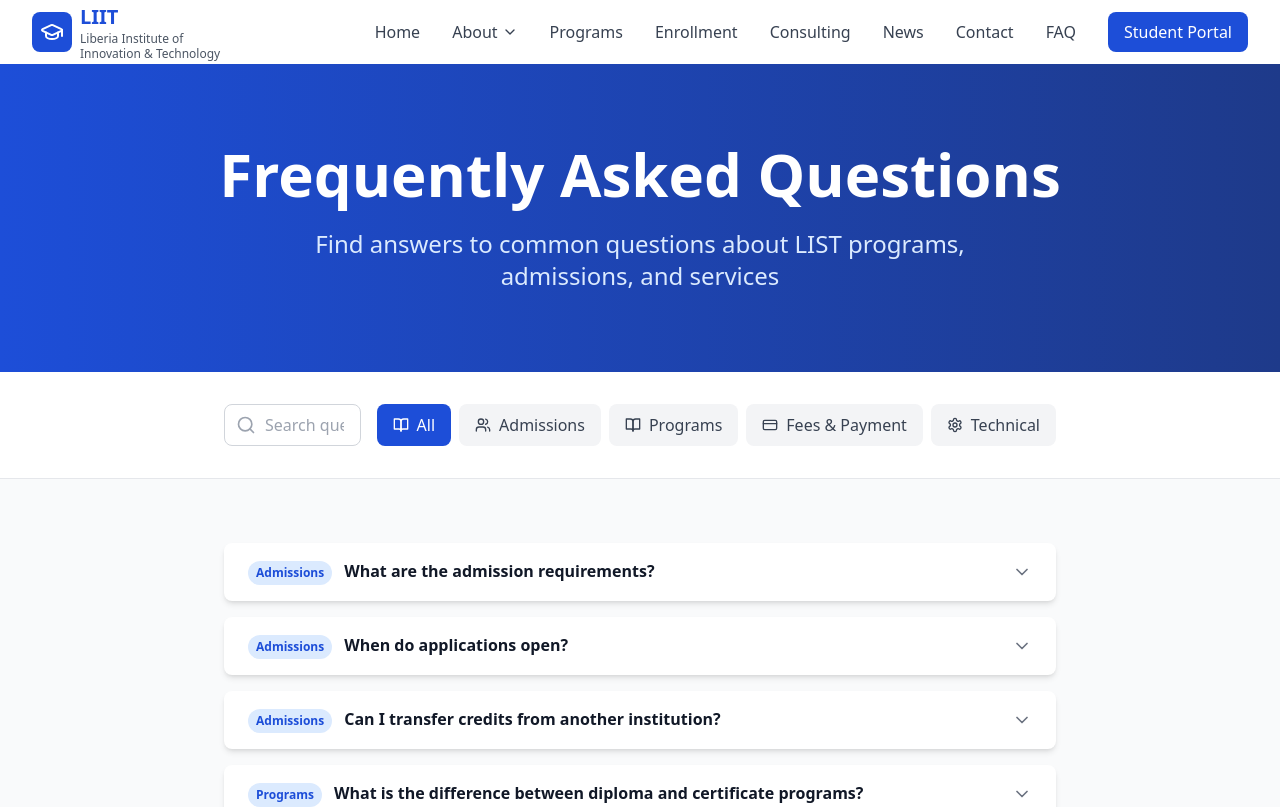
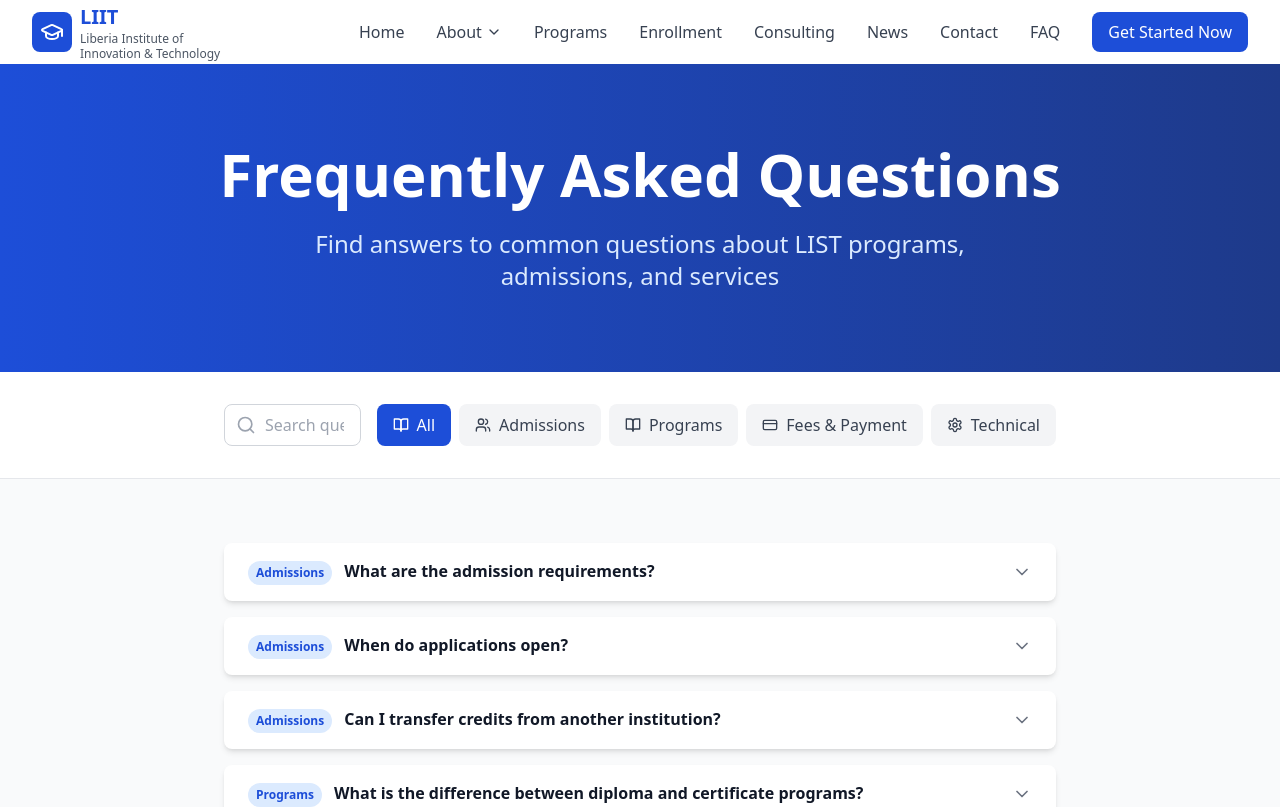
Before and after one commit to zemmanuelweh/LIIT_website, a React (Vite) app: page /faq in a window 1280 px wide. Shown: the top 807 px of the page. Built offline with nearby package versions, Linux system fonts and the light colour scheme.

Commit message:
Updated Header.tsx

```diff
--- a/src/components/Header.tsx
+++ b/src/components/Header.tsx
@@ -101,7 +101,7 @@ const Header: React.FC = () => {
               to="/contact"
               className="bg-blue-700 text-white px-4 py-2 rounded-lg hover:bg-blue-800 transition-colors font-medium"
             >
-              Student Portal
+              Get Started Now
             </Link>
           </nav>
 
@@ -136,11 +136,11 @@ const Header: React.FC = () => {
                 </Link>
               ))}
               <Link
-                to="/student-portal"
+                to="/contact"
                 onClick={() => setIsOpen(false)}
                 className="block mt-4 bg-blue-700 text-white px-4 py-2 rounded-lg text-center font-medium"
               >
-                Student Portal
+                Get Started Now
               </Link>
             </motion.nav>
           )}
```
